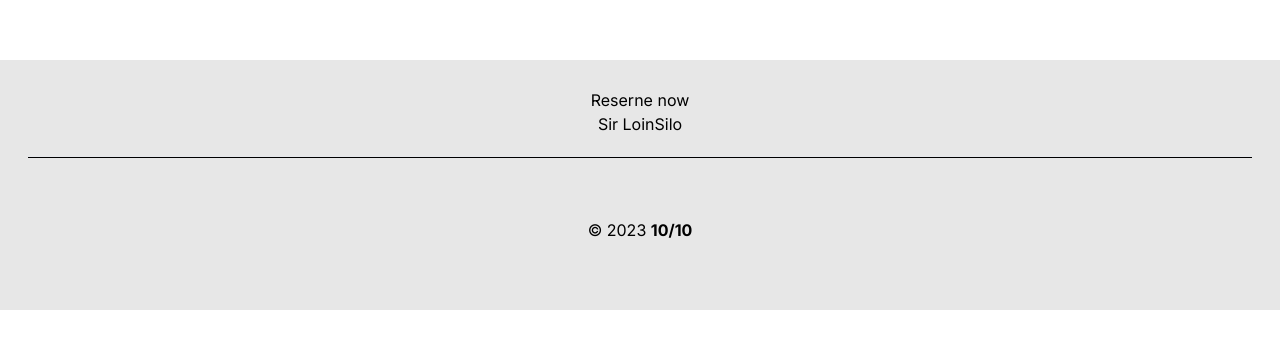
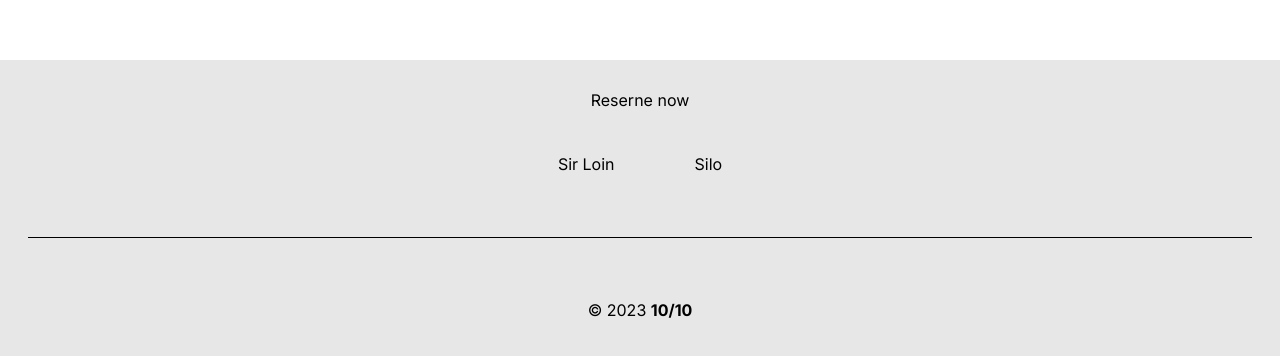
Before and after one commit to Lucifer07/check, a Next.js app: page /contact in a window 1280 px wide. Shown: the part 840-1196 px from the top of the page. Before the commit the page ends 1150 px from the top, so only its background shows below. Built offline with nearby package versions, Linux system fonts and the light colour scheme.

Commit message:
fix akhir

```diff
--- a/app/page.jsx
+++ b/app/page.jsx
@@ -66,7 +66,7 @@ export default function Home() {
       <Nav id="Home" />
       <main>
       <div className="w-[90%] mx-auto pb-20 pt-20">
-      <h1 className="text-3xl mx-6 font-Caveat text-center pb-20 pt-20">Bring an elevated casual lifestyle of dining experience  by redefining the boundaries of expectations and exciting youre sense</h1>
+      <h1 className="text-3xl mx-6 text-center pb-20 pt-20">Bring an elevated casual lifestyle of dining experience  by redefining the boundaries of expectations and exciting youre sense</h1>
         </div>
         <div className="w-[90%] mx-auto pb-20">
           <Articles title="outlet" more={"no"}/>
@@ -112,7 +112,7 @@ export default function Home() {
         )}
         <div className="bg-gray-700 w-full">
         <div className="w-[90%] mx-auto pb-20 pt-20 ">
-      <div className="text-3xl mx-6 font-montserrat  text-center pb-20 pt-20 text-white">
+      <div className="text-3xl mx-6  text-center pb-20 pt-20 text-white">
       <h1 className="">Contact Us:</h1>
       <h1 className="">Email: </h1>
       </div>
--- a/components/Footer.jsx
+++ b/components/Footer.jsx
@@ -5,8 +5,8 @@ export default function Footer() {
         <footer className="font-inter flex flex-col items-center bg-[#E7E7E7] p-7">
             <p>Reserne now</p>
             <div className="flex">
-                <a href="https://linktr.ee/sir.loin">Sir Loin</a>
-                <a href="https://linktr.ee/si.lo">Silo</a>
+                <a href="https://linktr.ee/sir.loin" className="p-5 m-5">Sir Loin</a>
+                <a href="https://linktr.ee/si.lo" className="p-5 m-5">Silo</a>
             </div>
             <hr className="w-full h-[2px] my-5 bg-black" />
             <p className="p-10">&#169; 2023 <span className="font-bold">10/10</span></p>
```
